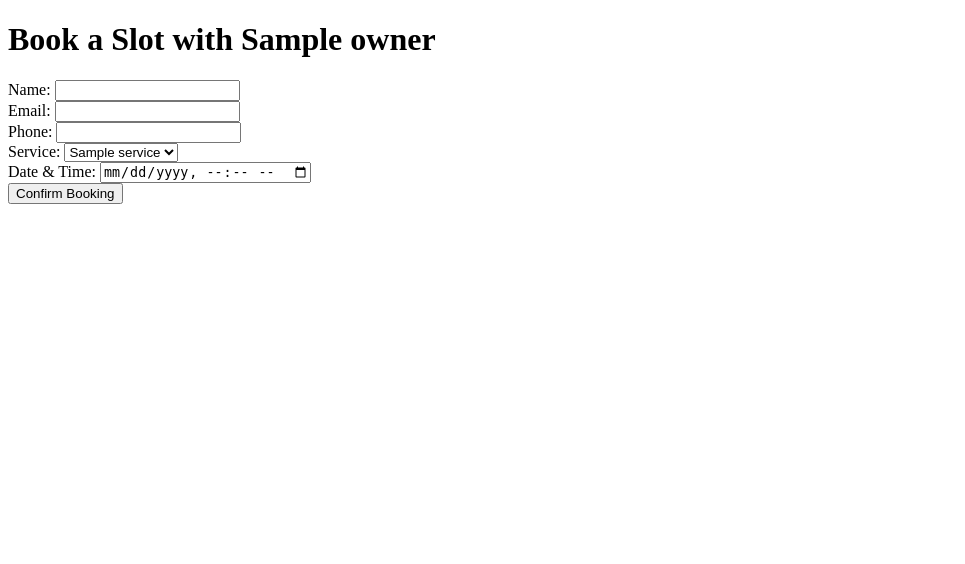
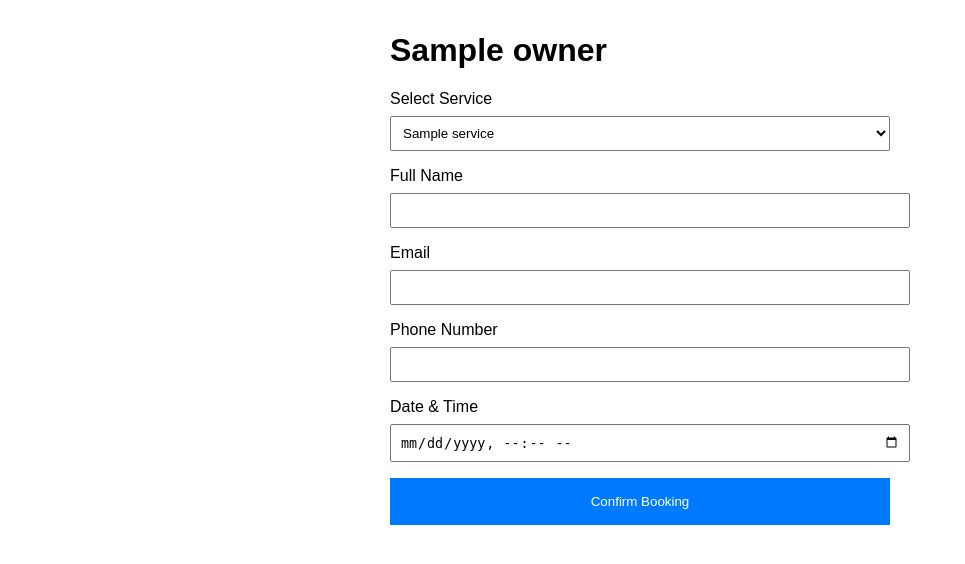
Before and after one commit to baderGorchene/autonomous, a Python web app: template templates/booking_form.html in a window 1280 px wide. Shown: the top 564 px of the page, without its empty margins (0-965 px from the left). Run offline with Jinja, Linux system fonts and the light colour scheme; the template is opened without the code that fills it: most values are stand-ins (such as "Sample title", 1, 10 or a date in 2020).

Commit message:
Add booking_form.html template with i18n support and basic styling

```diff
--- a/commit_msg.txt
+++ b/commit_msg.txt
@@ -1 +1 @@
-feat: add GET route for public booking page by slug
+Add booking_form.html template with i18n support and basic styling
--- a/templates/booking_form.html
+++ b/templates/booking_form.html
@@ -1,25 +1,45 @@
 <!DOCTYPE html>
-<html lang="{{ lang }}">
+<html lang="{{ lang }}" {% if lang == 'ar' %}dir="rtl"{% endif %}>
 <head>
     <meta charset="UTF-8">
-    <title>Book an Appointment</title>
+    <title>{{ _('Book with') }} {{ owner.business_name }}</title>
+    <style>
+        body { font-family: sans-serif; max-width: 500px; margin: 2rem auto; padding: 0 1rem; }
+        .form-group { margin-bottom: 1rem; }
+        label { display: block; margin-bottom: 0.5rem; }
+        input, select { width: 100%; padding: 0.5rem; }
+        button { width: 100%; padding: 1rem; background: #007bff; color: white; border: none; cursor: pointer; }
+    </style>
 </head>
 <body>
-    <h1>Book a Slot with {{ owner.business_name }}</h1>
+    <h1>{{ owner.business_name }}</h1>
     <form action="/book/submit" method="POST">
         <input type="hidden" name="owner_id" value="{{ owner.id }}">
-        <label>Name: <input type="text" name="customer_name" required></label><br>
-        <label>Email: <input type="email" name="customer_email" required></label><br>
-        <label>Phone: <input type="text" name="customer_phone" required></label><br>
-        <label>Service:
-            <select name="service">
+        <div class="form-group">
+            <label>{{ _('Select Service') }}</label>
+            <select name="service" required>
                 {% for service in owner.services_json %}
-                <option value="{{ service }}">{{ service }}</option>
+                    <option value="{{ service }}">{{ service }}</option>
                 {% endfor %}
             </select>
-        </label><br>
-        <label>Date & Time: <input type="datetime-local" name="datetime" required></label><br>
-        <button type="submit">Confirm Booking</button>
+        </div>
+        <div class="form-group">
+            <label>{{ _('Full Name') }}</label>
+            <input type="text" name="customer_name" required>
+        </div>
+        <div class="form-group">
+            <label>{{ _('Email') }}</label>
+            <input type="email" name="customer_email" required>
+        </div>
+        <div class="form-group">
+            <label>{{ _('Phone Number') }}</label>
+            <input type="tel" name="customer_phone" required>
+        </div>
+        <div class="form-group">
+            <label>{{ _('Date & Time') }}</label>
+            <input type="datetime-local" name="datetime" required>
+        </div>
+        <button type="submit">{{ _('Confirm Booking') }}</button>
     </form>
 </body>
 </html>
```
Also changed, not shown: PROGRESS.md (+5 -0 lines), memory.json (+5 -5 lines).
